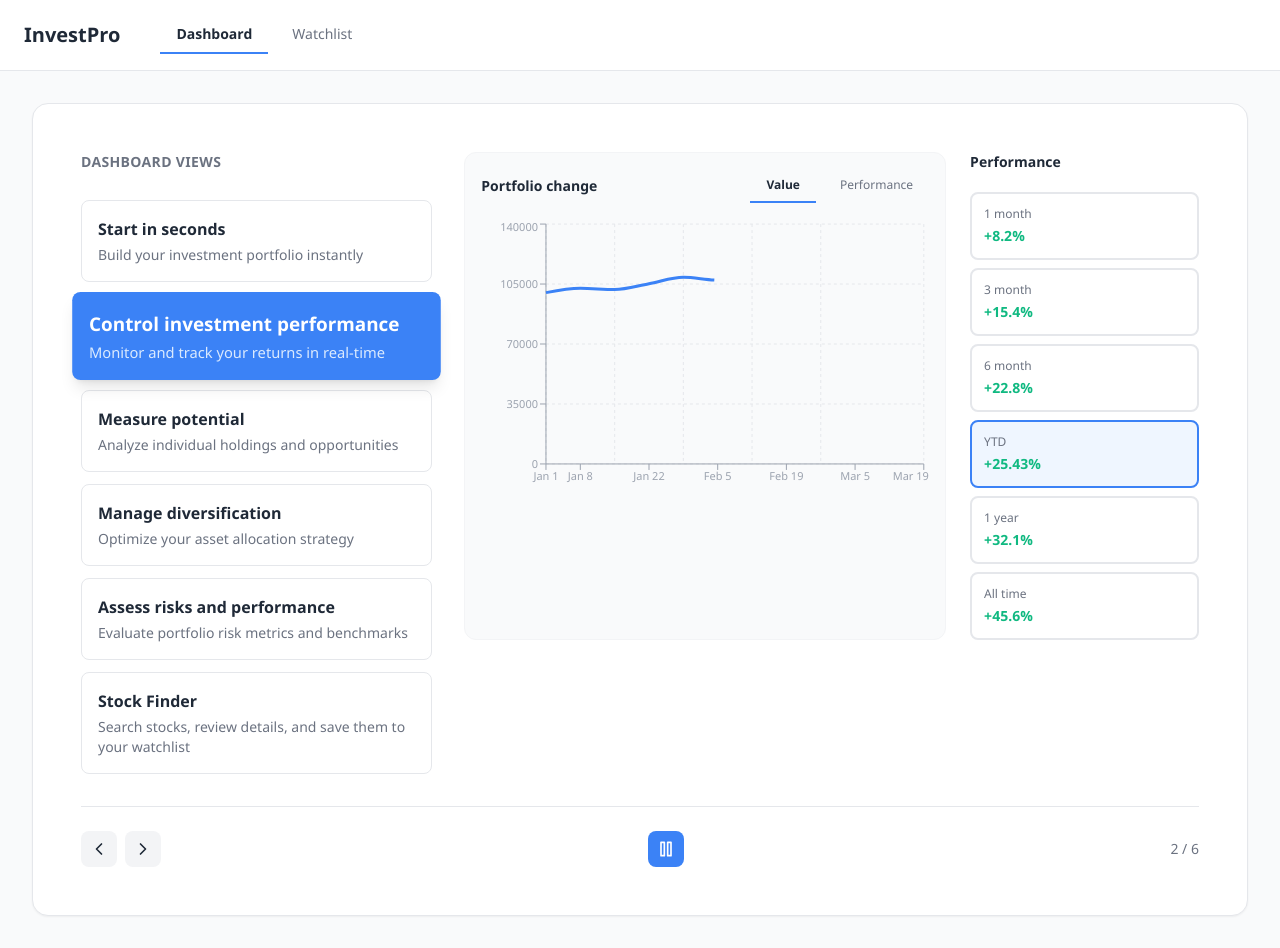
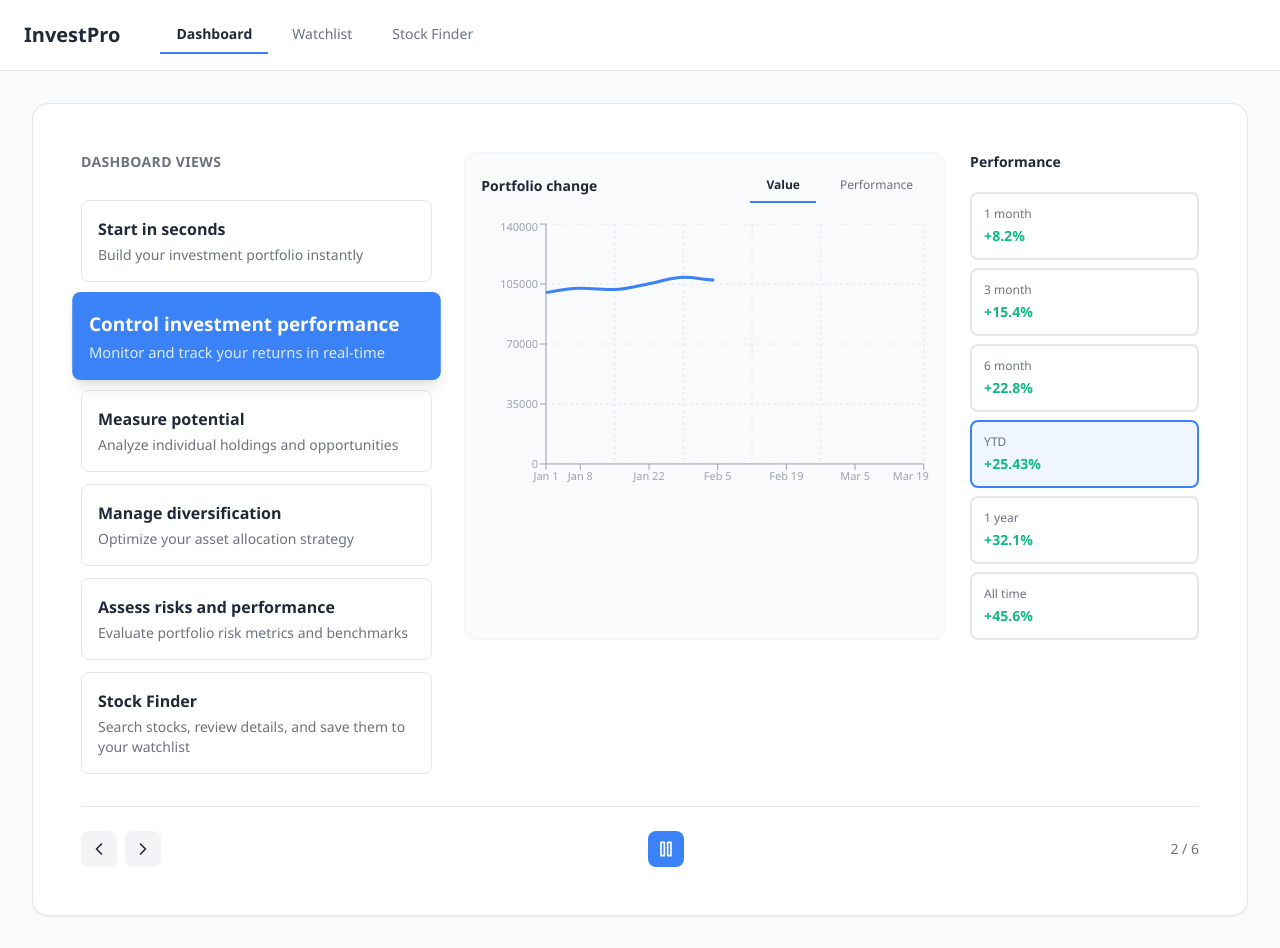
Before and after one commit to lilyyangyi301/portfolio_manager_group_3, a React (Vite) app in the folder Frontend/: page / in a window 1280 px wide. Built offline with nearby package versions, Linux system fonts and the light colour scheme.

Commit message:
move  stock finder to head menu

```diff
--- a/Frontend/src/App.jsx
+++ b/Frontend/src/App.jsx
@@ -1,6 +1,7 @@
 import React, { useState } from 'react';
 import { FeatureShowcase } from './components/FeatureShowcase';
 import { WatchlistPage } from './pages/WatchlistPage';
+import { StockFinderPanel } from './components/StockFinderPanel';
 import './index.css';
 
 function App() {
@@ -25,6 +26,12 @@ function App() {
             >
               Watchlist
             </button>
+            <button
+              onClick={() => setActiveTab('stock-finder')}
+              className={`tab-button ${activeTab === 'stock-finder' ? 'active' : ''}`}
+            >
+              Stock Finder
+            </button>
           </nav>
         </div>
       </header>
@@ -34,8 +41,14 @@ function App() {
           <div className="w-full flex items-center justify-center">
             <FeatureShowcase />
           </div>
+        ) : activeTab === 'watchlist' ? (
+          <WatchlistPage />
         ) : (
-          <WatchlistPage />
+          <div className="w-full flex items-center justify-center">
+            <div className="w-full max-w-7xl px-4 sm:px-6 lg:px-8">
+              <StockFinderPanel />
+            </div>
+          </div>
         )}
       </main>
     </div>
```
